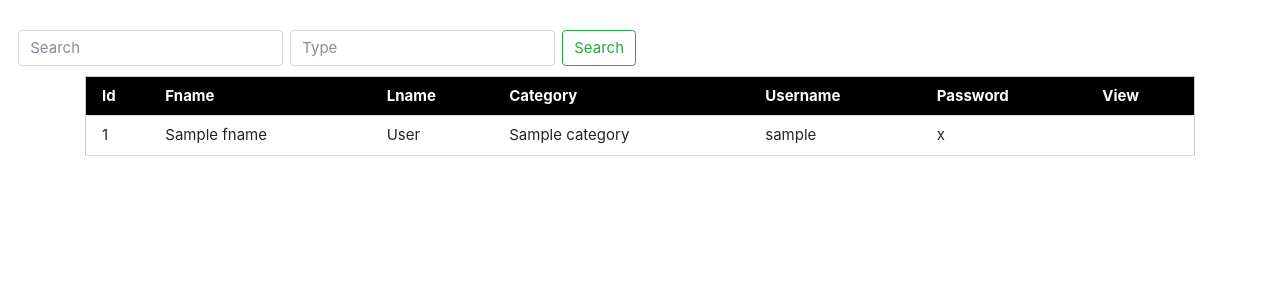
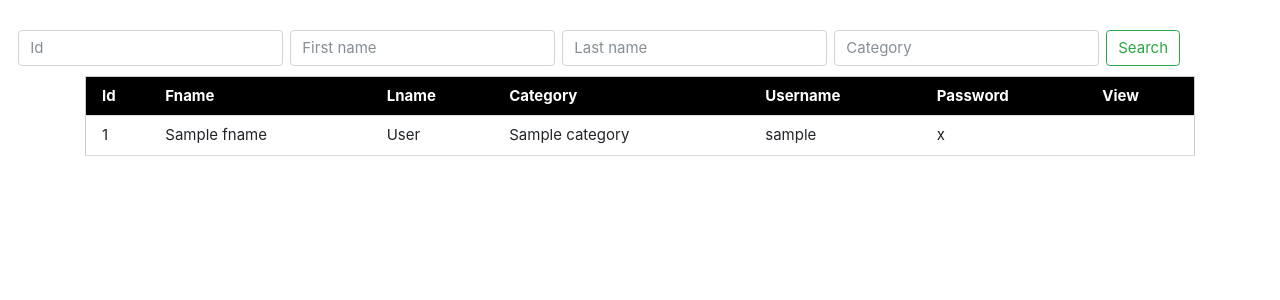
Before and after one commit to itsGno/staffmarathon, a PHP site: template marathon/app/views/staff/search.phtml in a window 1280 px wide. Shown: the top 300 px of the page. Run offline with PHP 8.4, Linux system fonts and the light colour scheme; the template is opened without the code that fills it: most values are stand-ins (such as "Sample title", 1, 10 or a date in 2020); data that the repository does not hold is empty; some libraries are stand-ins or nearby versions.

Commit message:
เพิ่ม input for search staff

```diff
--- a/marathon/app/views/staff/search.phtml
+++ b/marathon/app/views/staff/search.phtml
@@ -47,11 +47,14 @@
 }
 </style>
 
+
 <div class="page-header">
 <div class="search">
-<form class=" form-inline my-2 my-lg-0">
-  <input class="form-control mr-sm-2" type="search" placeholder="Search" aria-label="Search">
-  <input class="form-control mr-sm-2" type="search" placeholder="Type" aria-label="Search">
+<form class=" form-inline my-2 my-lg-0" action ="../staff/search" method="POST">
+  <input class="form-control mr-sm-2" type="search" placeholder="Id" aria-label="Search" name="id">
+  <input class="form-control mr-sm-2" type="search" placeholder="First name" aria-label="Search"name="fname">
+  <input class="form-control mr-sm-2" type="search" placeholder="Last name" aria-label="Search"name="lname">
+  <input class="form-control mr-sm-2" type="search" placeholder="Category" aria-label="Search"name="category">
   <button class="btn btn-outline-success my-2 my-sm-0" type="submit">Search</button>
 </form>
 </div>
```
